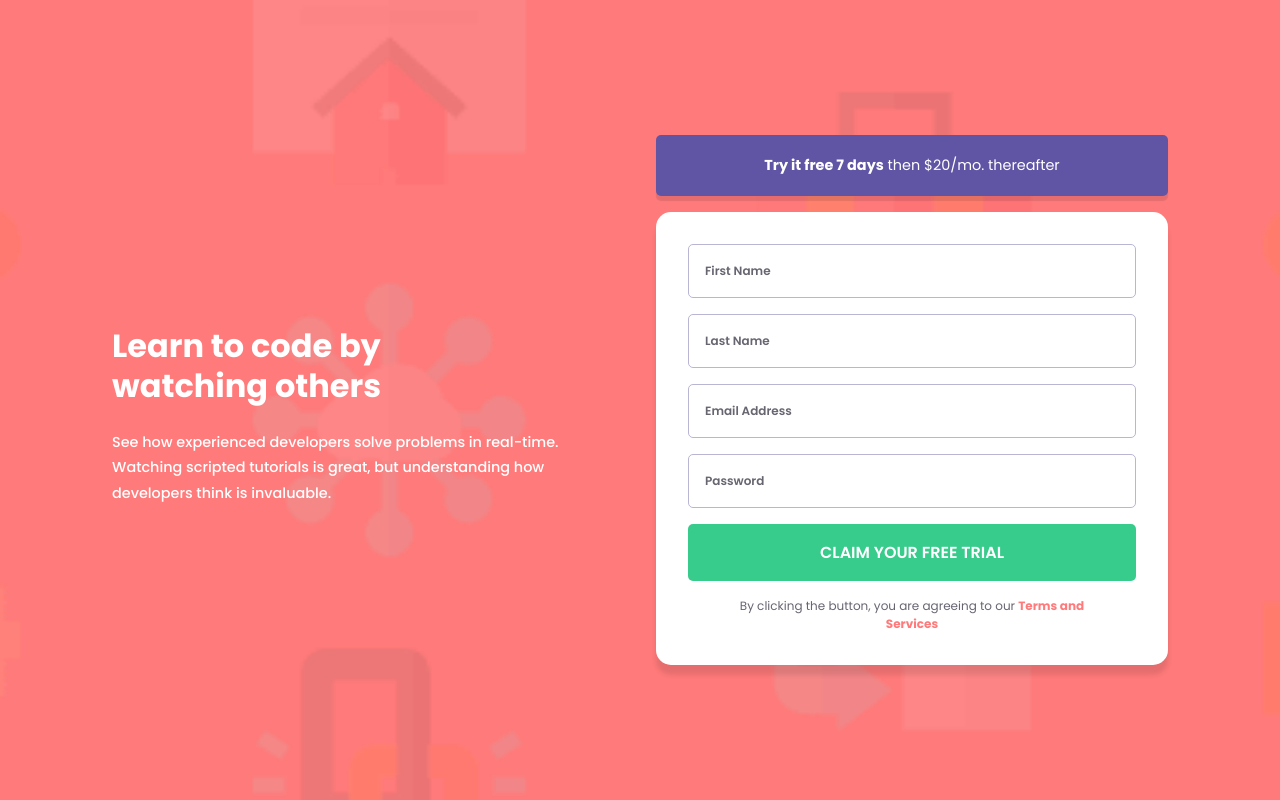
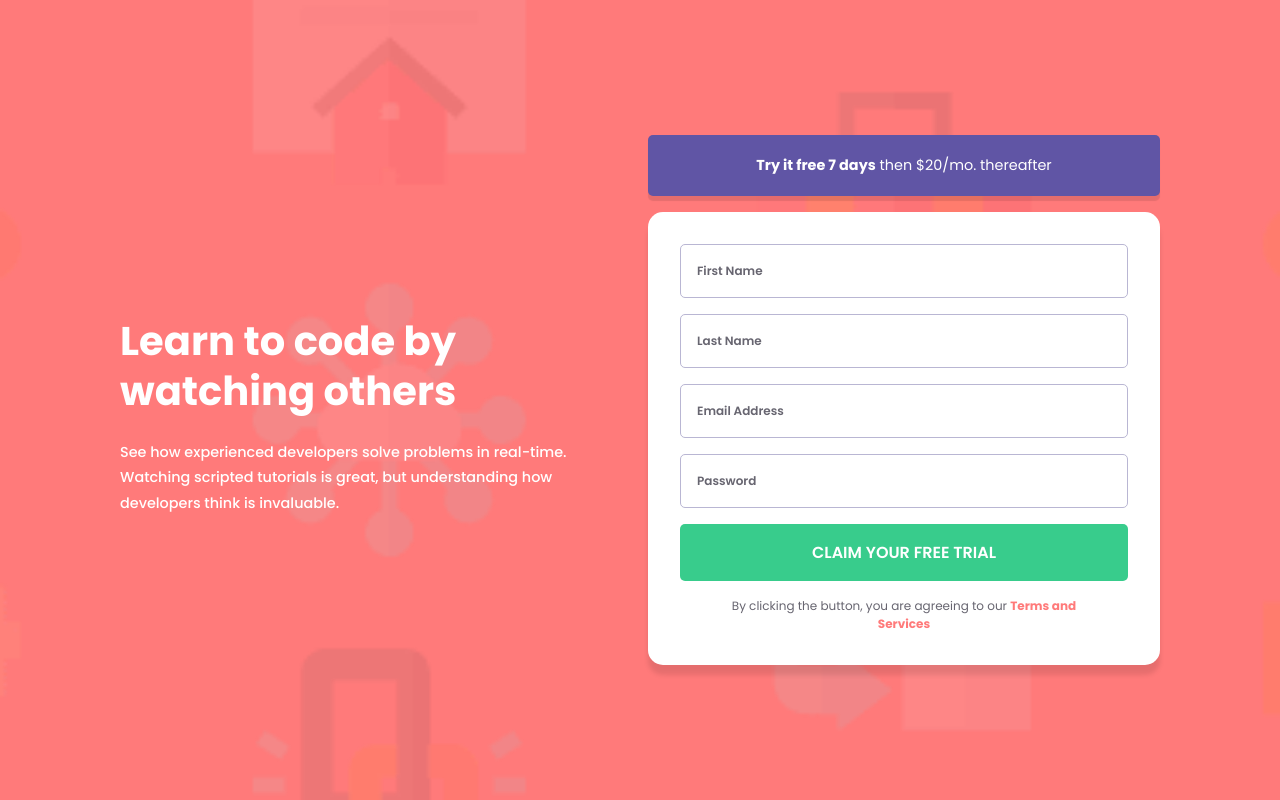
Before and after one commit to PranavMangalgi/intro-signup-form, a plain HTML site: page index.html in a window 1280 px wide. Drawn offline with Linux system fonts and the light colour scheme.

Commit message:
updated font

```diff
--- a/style.css
+++ b/style.css
@@ -165,9 +165,8 @@ div input.error-red{
     .container{
         width: 100%;
         flex-direction: row;
-        gap: 2rem;
+        gap: 1rem;
         max-height: 50vh;
-
     }
     .content{
         max-width: 40vw;
@@ -175,7 +174,7 @@ div input.error-red{
         justify-content: flex-start;
     }
     .content h2{
-        font-size: 2em;
+        font-size: 2.5em;
         line-height: 1.25;
         margin-right: 20%;
     }
```
